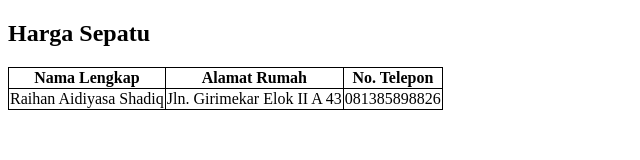
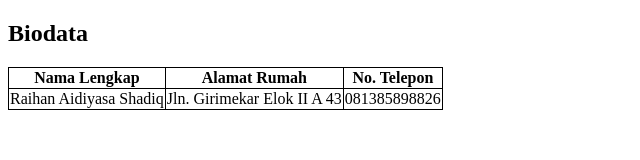
Before and after one commit to raihanaidiyasa/raihanaidiyasa.github.io, a plain HTML site: page index.html in a window 1280 px wide. Shown: the whole page, without its empty margins (0-640 px from the left). Drawn offline with Linux system fonts and the light colour scheme.

Commit message:
Update index.html

```diff
--- a/index.html
+++ b/index.html
@@ -8,7 +8,7 @@ table, th, td {
 </style>
 <body>
 
-<h2>Harga Sepatu</h2>
+<h2>Biodata</h2>
 
 <table style="width 250%">
     <tr>
```
